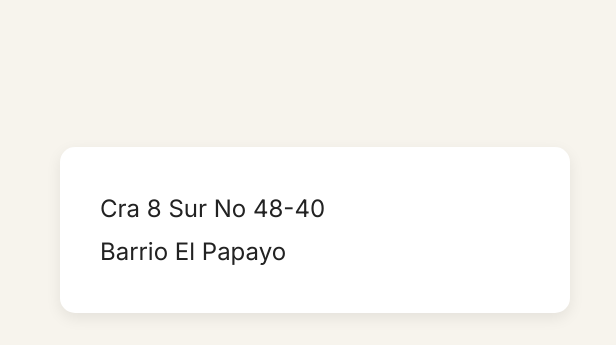
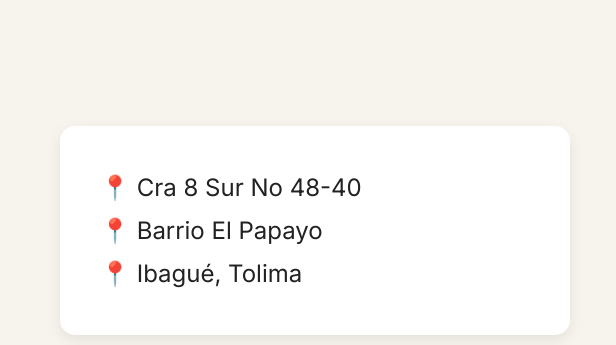
Before and after one commit to samuelcld/Solarium, a plain HTML site: page index.html in a window 1280 px wide. Shown: the part 2795-3140 px from the top of the page, 0-616 px from the left. Drawn offline with nearby package versions, Linux system fonts and the light colour scheme; grey boxes are pictures that could not be loaded; files whose address does not match are found by name.

Commit message:
Revise index.html for content and structure updates
Updated the HTML structure and content for the Conjunto Solarium project page.

```diff
--- a/index.html
+++ b/index.html
@@ -127,8 +127,10 @@
 
             <div class="ubicacion-texto">
                 <p>
-                    Cra 8 Sur No 48-40<br>
-                    Barrio El Papayo
+          📍 Cra 8 Sur No 48-40<br>
+          📍 Barrio El Papayo<br>
+          📍 Ibagué, Tolima
+
                 </p>
             </div>
 
```
